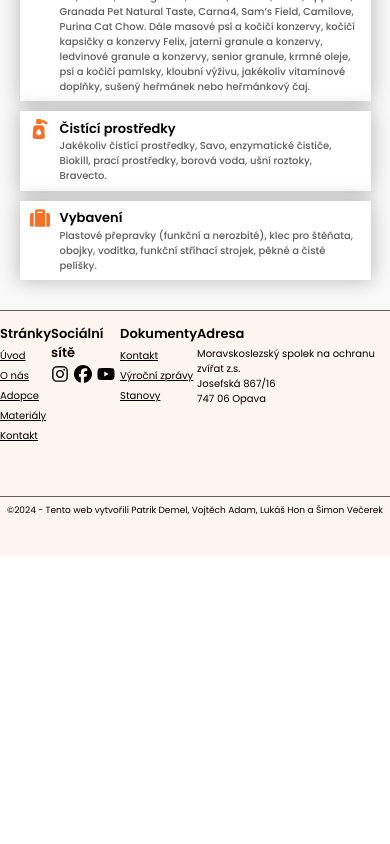
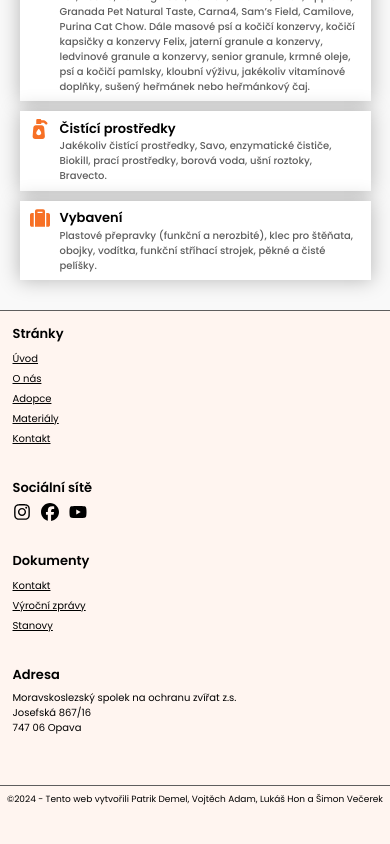
Before and after one commit to PatrikDemel/msoz-projekt, a React (Vite) app: page / in a window 390 px wide. Shown: the part 2175-3019 px from the top of the page. Before the commit the page ends 2730 px from the top, so only its background shows below. Built offline with nearby package versions, Linux system fonts and the light colour scheme.

Commit message:
footer responsive

```diff
--- a/src/components/Footer.jsx
+++ b/src/components/Footer.jsx
@@ -1,16 +1,14 @@
 import '../index.css';
 import { Link } from 'react-router-dom';
-import { FaFacebook } from 'react-icons/fa6';
-import { FaInstagram } from 'react-icons/fa6';
-import { FaYoutube } from 'react-icons/fa6';
+import { FaFacebook, FaInstagram, FaYoutube } from 'react-icons/fa6';
 
 function Footer() {
   return (
-    <>
     <footer className="w-full bg-footerColor border-t-[1px] border-subheadingColor py-5">
-        <div className="container flex justify-between mx-auto">
-          <div className="flex flex-col">
-            <h3 className="text-heading3Size font-bold mb-1">Stránky</h3>
+      <div className="container mx-auto flex flex-col md:flex-row md:justify-between px-5 md:px-0">
+        {/* Links section */}
+        <div className="flex flex-col mb-12 md:mb-0">
+          <h3 className="text-heading3Size font-bold mb-2">Stránky</h3>
           <Link to="/" className="my-1">
             <p className="text-paragraphSize text-black underline font-regular">
               Úvod
@@ -37,22 +35,35 @@ function Footer() {
             </p>
           </Link>
         </div>
-          <div className="flex flex-col">
-            <h3 className="text-heading3Size font-bold mb-1">Sociální sítě</h3>
-            <div className="flex items-center">
-              <a href="https://instagram.com" target="_blank" className="me-2">
+
+        {/* Social media section */}
+        <div className="flex flex-col mb-12 md:mb-0">
+          <h3 className="text-heading3Size font-bold mb-2">Sociální sítě</h3>
+          <div className="flex space-x-4">
+            <a
+              href="https://instagram.com"
+              target="_blank"
+              rel="noopener noreferrer">
               <FaInstagram className="text-footerIconSize" />
             </a>
-              <a href="https://facebook.com" target="_blank" className="me-2">
+            <a
+              href="https://facebook.com"
+              target="_blank"
+              rel="noopener noreferrer">
               <FaFacebook className="text-footerIconSize" />
             </a>
-              <a href="https://youtube.com" target="_blank" className="me-2">
+            <a
+              href="https://youtube.com"
+              target="_blank"
+              rel="noopener noreferrer">
               <FaYoutube className="text-footerIconSize" />
             </a>
           </div>
         </div>
-          <div className="flex flex-col">
-            <h3 className="text-heading3Size font-bold mb-1">Dokumenty</h3>
+
+        {/* Documents section */}
+        <div className="flex flex-col mb-12 md:mb-0">
+          <h3 className="text-heading3Size font-bold mb-2">Dokumenty</h3>
           <Link to="/dokumenty/GDPR" className="my-1">
             <p className="text-paragraphSize text-black underline font-regular">
               Kontakt
@@ -69,8 +80,10 @@ function Footer() {
             </p>
           </Link>
         </div>
+
+        {/* Address section */}
         <div className="flex flex-col">
-            <h3 className="text-heading3Size font-bold mb-1">Adresa</h3>
+          <h3 className="text-heading3Size font-bold mb-2">Adresa</h3>
           <p className="text-paragraphSize text-black font-regular">
             Moravskoslezský spolek na ochranu zvířat z.s.
           </p>
@@ -83,13 +96,12 @@ function Footer() {
         </div>
       </div>
       <div className="container mx-auto flex justify-center border-t-subheadingColor border-t-[1px] pt-3 mt-20 pb-10">
-          <p className="text-[0.9rem]">
-            &copy;2024 - Tento web vytvořili Patrik Demel, Vojtěch Adam, Lukáš
-            Hon a Šimon Večerek
+        <p className="text-[0.9rem] text-center">
+          &copy;2024 - Tento web vytvořili Patrik Demel, Vojtěch Adam, Lukáš Hon
+          a Šimon Večerek
         </p>
       </div>
     </footer>
-    </>
   );
 }
 
```
Lines whose indentation alone changed are shown as unchanged.
